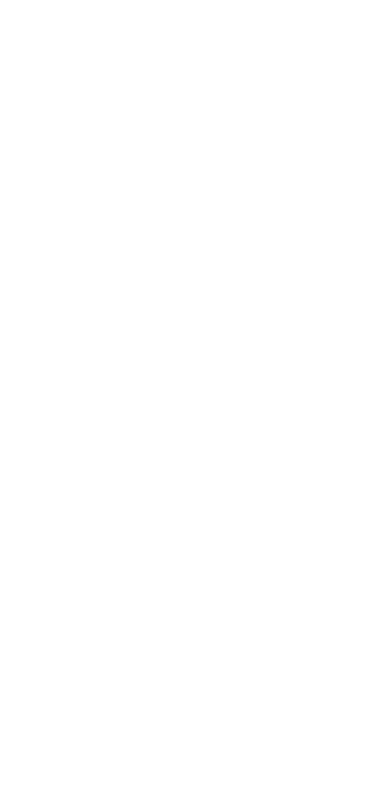
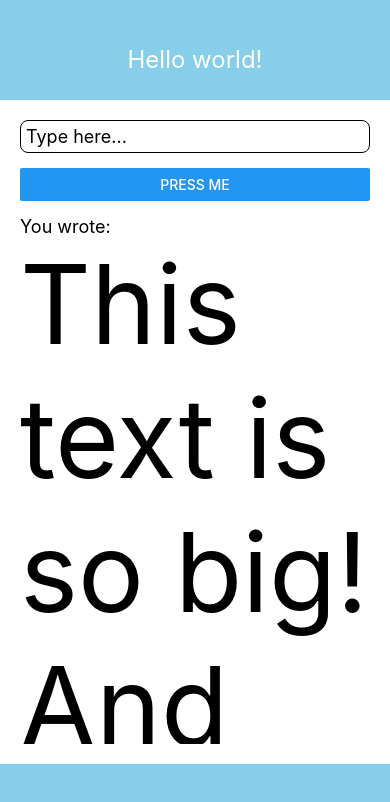
Before and after one commit to iamnachoj/Chat-App, a React Native app: screen / in a window 390 px wide. Shown: the top 802 px of the page. Built offline with nearby package versions, Linux system fonts and the light colour scheme.

Commit message:
add ScrollView and buttons

```diff
--- a/App.js
+++ b/App.js
@@ -1,13 +1,78 @@
 import React from 'react';
-import { StyleSheet, Text, View } from 'react-native';
+import { StyleSheet, Text, View, TextInput, Button, Alert, ScrollView } from 'react-native';
 
 export default class HelloWorld extends React.Component{
+  constructor(){
+    super()
+    this.state = {text: ''}
+  }
+
+  // alert the user input
+  alertMyText (input = []) {
+    Alert.alert('You wrote: ' + input.text);
+  }
+
   render() {
     return (
-      <View></View>
+      <View style={styles.container}>
+        <View style={styles.header}><Text style={styles.title}>Hello world!</Text></View>
+        <View style={styles.body}>
+          <TextInput
+            style={styles.input}
+            placeholder='Type here...'
+            value={this.state.text}
+            onChangeText={(text) => {this.setState({text})}}
+          />
+          <Button
+            onPress={() => {this.alertMyText({text: this.state.text});}}
+            title="Press Me"
+          />
+          <Text style={styles.normalText}>You wrote: {this.state.text}</Text>
+          {/* example of scrolling  */}
+          <ScrollView>
+            <Text style={{fontSize:110}}>This text is so big! And so long! You have to scroll!</Text>
+          </ScrollView>
+        </View>
+        <View style={styles.footer}></View>
+      </View>
     )
   }
 }
 
 const styles = StyleSheet.create({
+  container: {
+    flex: 1,
+    flexDirection: 'column'
+  },
+  header: {
+    height:100,
+    backgroundColor: 'skyblue'
+  },
+  body: {
+    flex:1,
+    backgroundColor: '#fff',
+    padding: 20
+  },
+  footer: {
+    height: 80,
+    backgroundColor: 'skyblue'
+  },
+  input:{
+    fontSize: 18,
+    borderWidth:1,
+    borderRadius: 8,
+    padding: 5,
+    height: 40,
+    marginBottom: 15
+  },
+  title:{
+    fontSize: 24,
+    color: '#fff',
+    marginTop: 45,
+    textAlign: 'center'
+  },
+  normalText: {
+    fontSize: 18,
+    marginTop: 15
+  },
 });
```
